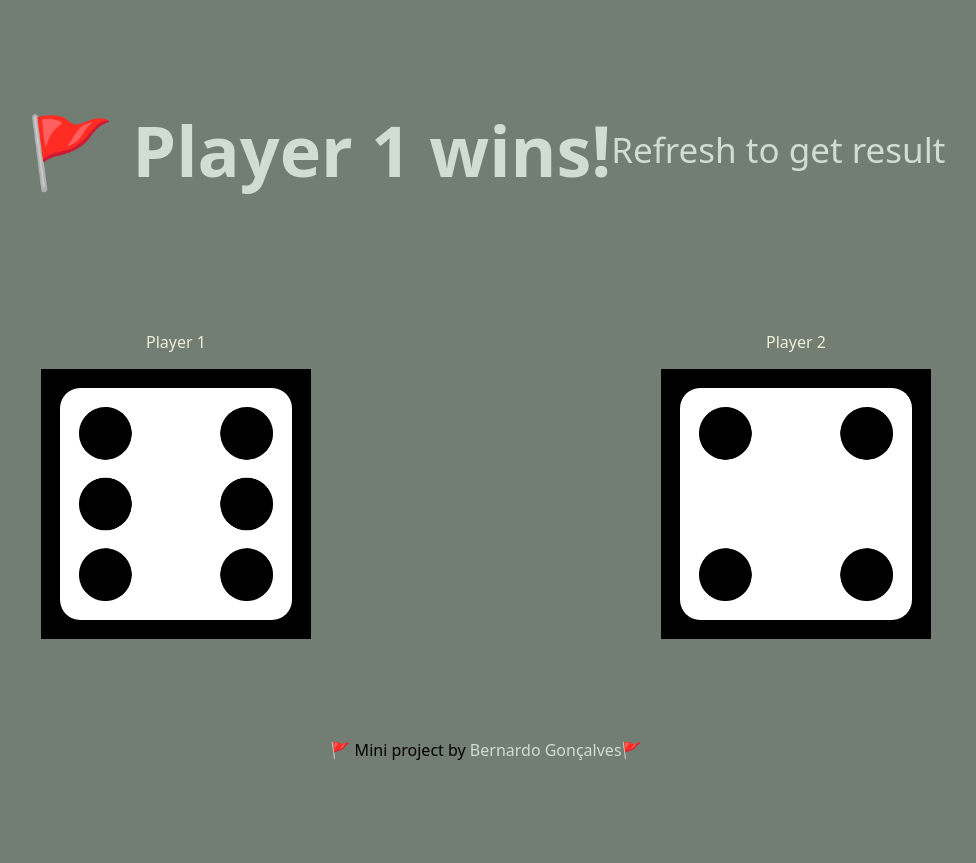
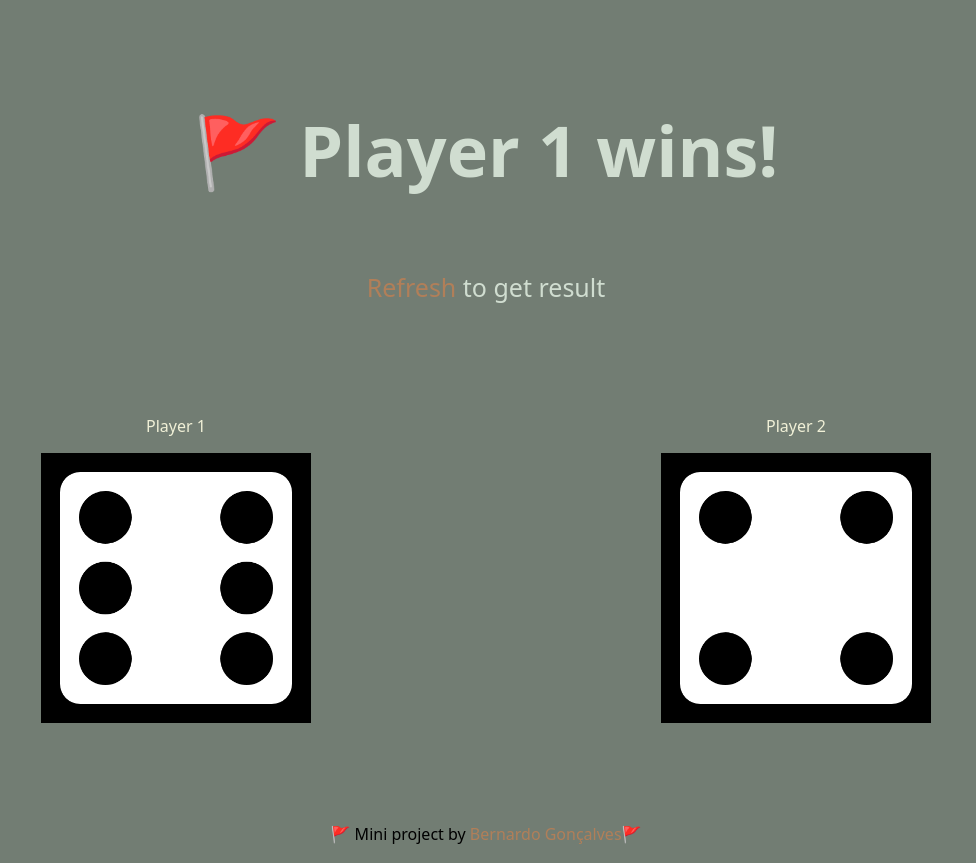
Before and after one commit to BernardoGoncalvess/diceGame, a plain HTML site: page index.html in a window 1280 px wide. Shown: the whole page, without its empty margins (154-1130 px from the left). Drawn offline with Linux system fonts and the light colour scheme; a web font is replaced by a local one.

Commit message:
Add files via upload

```diff
--- a/style.css
+++ b/style.css
@@ -8,10 +8,19 @@ body {
 #container {
     display: flex;
     justify-content: center;
+    flex-direction: column;
     align-items: center;
     margin-top: 55px;
     color: #D0DDD0;
     font-size: 35px;
+}
+
+#container p {
+    font-size: 25px;
+}
+
+.refresh {
+    color: #B17F59;
 }
 
 #imgs {
@@ -47,5 +56,5 @@ footer {
 }
 
 span {
-    color: #D0DDD0;
+    color: #B17F59;
 }
```
